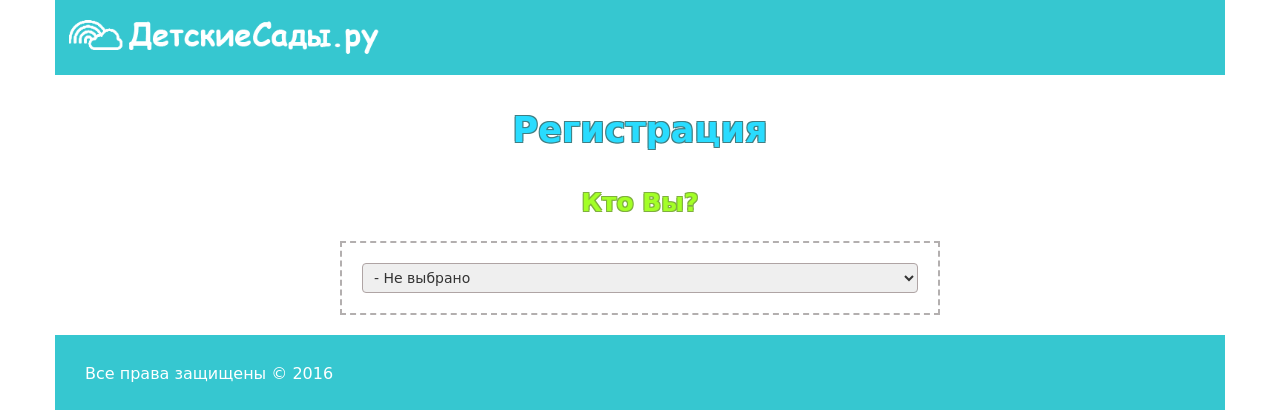
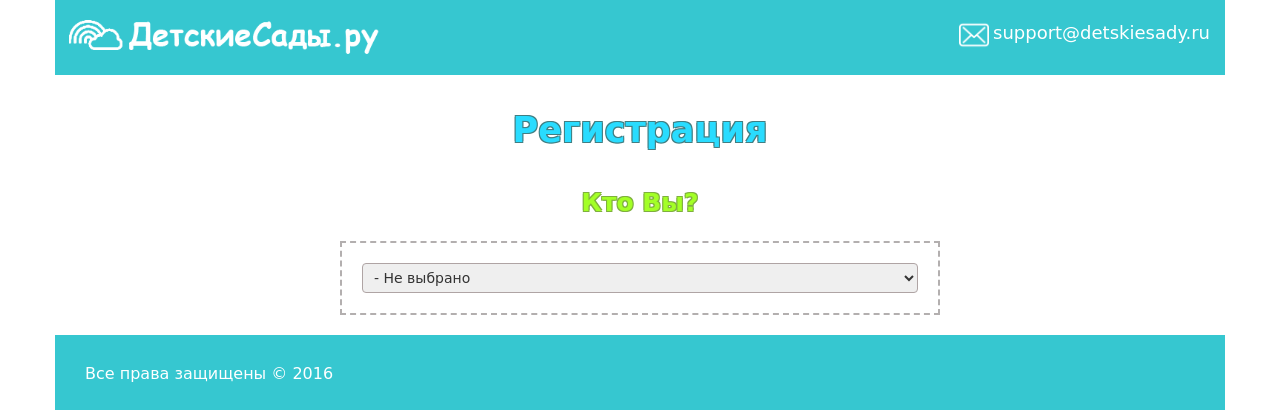
Before and after one commit to IKrivor/Kindergarten, a PHP site: page /registration.php in a window 1280 px wide. Shown: the top 420 px of the page. Run offline with PHP 8.4, Linux system fonts and the light colour scheme; some libraries are stand-ins or nearby versions.

Commit message:
Добавить почту поддержки на страницу регистрации

```diff
--- a/www/registration.php
+++ b/www/registration.php
@@ -21,6 +21,10 @@ header('Content-Type: text/html; charset=utf-8]')?>
     <div class="row top-place">
         <div class="logo">
             <img src="frontend/img/logo.png">
+        </div>
+        <div class="mail-in-right-side">
+            <img src="frontend/img/mail.png">
+            <p><a href="mailto:support@detskiesady.ru">support@detskiesady.ru</a></p>
         </div>
     </div>
     <div class="row">
```
